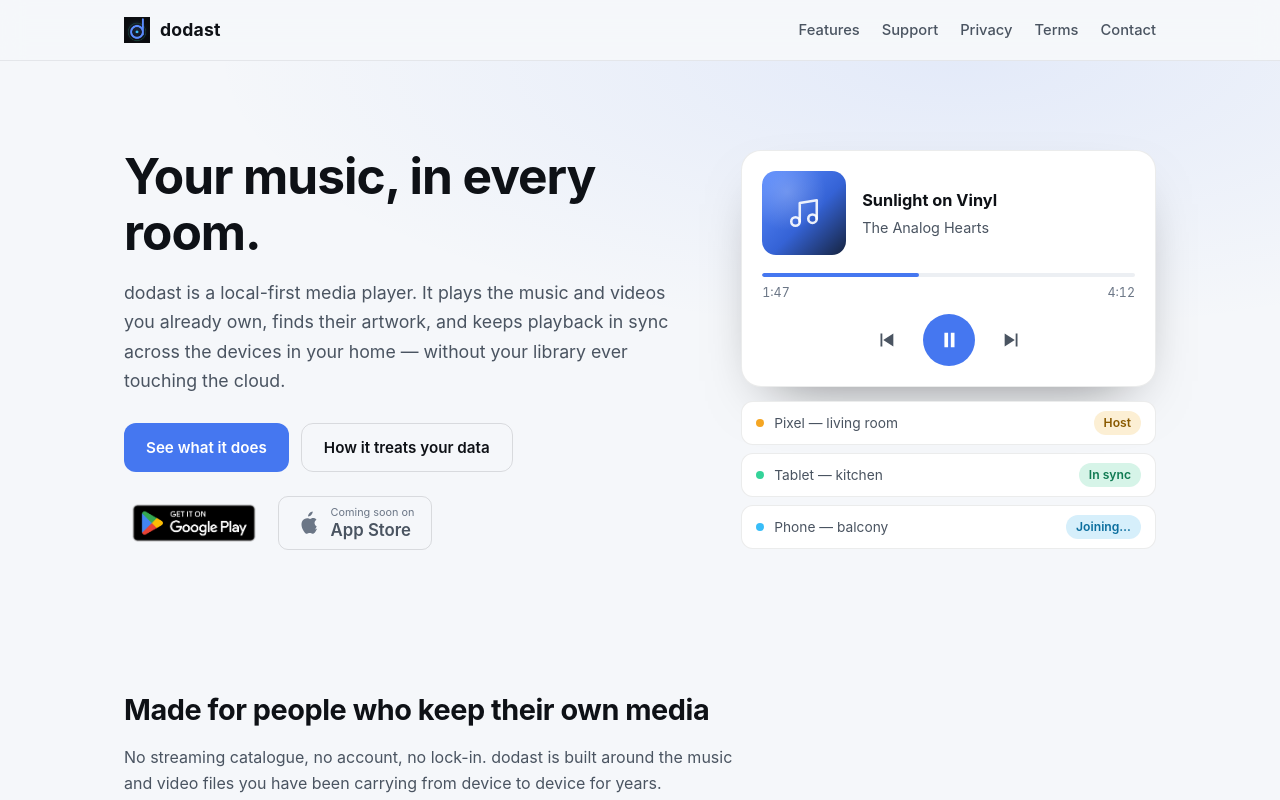
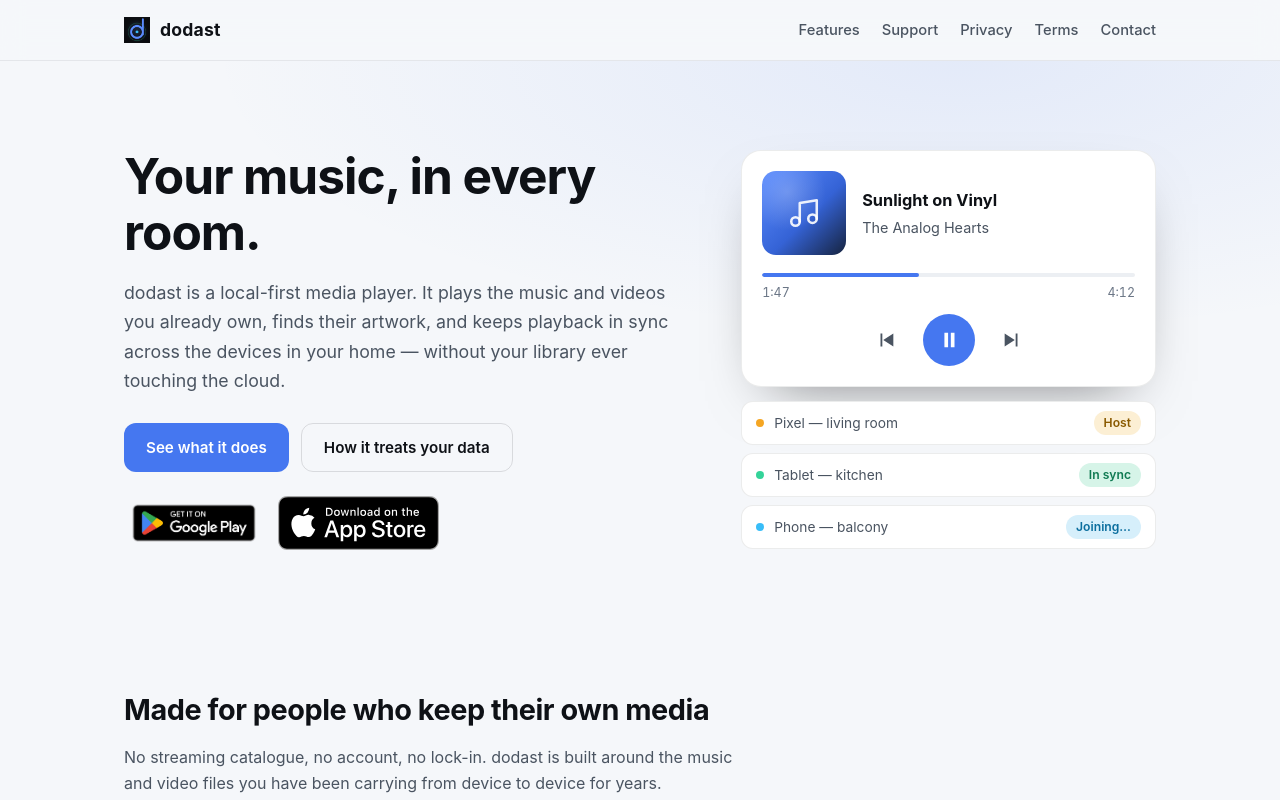
Before and after one commit to mkhakpaki/dodast, a plain HTML site: page index.html in a window 1280 px wide. Shown: the top 800 px of the page. Drawn offline with Linux system fonts and the light colour scheme.

Commit message:
Announce iOS release: real App Store badge and store links
Replace the 'Coming soon on App Store' placeholder in the hero with the
official Download on the App Store badge linking to the published app,
update the platform feature blurb and support FAQ to say dodast is live
on iOS, and drop the now-unused placeholder badge styles.

Co-Authored-By: Claude Fable 5 <noreply@anthropic.com>

```diff
--- a/index.html
+++ b/index.html
@@ -61,13 +61,9 @@
           <a href="https://play.google.com/store/apps/details?id=com.mkhakpaki.dodast" class="store-badge store-badge-play" aria-label="Get it on Google Play">
             <img src="google-play-badge.png" alt="Get it on Google Play" height="54">
           </a>
-          <div class="store-badge store-badge-soon" aria-label="Coming soon to the App Store">
-            <svg width="26" height="26" viewBox="0 0 24 24" fill="currentColor" aria-hidden="true"><path d="M16.365 1.43c0 1.14-.468 2.15-1.19 2.98-.813.93-2.008 1.65-3.05 1.56-.14-1.12.44-2.29 1.14-3.03.81-.87 2.23-1.53 3.1-1.51zM20.5 17.1c-.44 1.02-.98 1.98-1.66 2.87-.9 1.19-1.63 2.02-2.7 2.02-1.02 0-1.36-.66-2.55-.66-1.2 0-1.58.65-2.55.68-1.05.03-1.86-1.02-2.77-2.19-1.85-2.42-3.27-6.85-1.37-9.85.94-1.48 2.6-2.42 4.4-2.44 1.02-.02 1.98.68 2.6.68.62 0 1.79-.84 3.02-.72.51.02 1.96.2 2.89 1.55-2.53 1.4-2.14 4.98.19 5.96-.4.99-.62 1.6-1.5 3.1z"/></svg>
-            <div class="store-badge-text">
-              <span class="soon-label">Coming soon on</span>
-              <span class="soon-store">App Store</span>
-            </div>
-          </div>
+          <a href="https://apps.apple.com/us/app/dodast/id6790904205" class="store-badge store-badge-apple" aria-label="Download on the App Store">
+            <img src="app-store-badge.svg" alt="Download on the App Store" height="54">
+          </a>
         </div>
       </div>
 
@@ -164,7 +160,7 @@
             <svg width="22" height="22" viewBox="0 0 24 24" fill="none" stroke="currentColor" stroke-width="1.8" stroke-linecap="round" stroke-linejoin="round"><rect x="7" y="2" width="10" height="20" rx="2.5"/><path d="M11 18.5h2"/></svg>
           </div>
           <h3>One app, every platform</h3>
-          <p>Built with Kotlin and Compose Multiplatform — one shared codebase. Android lands first; iOS is taking shape on the very same foundation.</p>
+          <p>Built with Kotlin and Compose Multiplatform — one shared codebase, now live on both Android and iOS.</p>
         </article>
       </div>
     </div>
--- a/style.css
+++ b/style.css
@@ -189,21 +189,7 @@ a:hover { text-decoration: underline; }
 }
 
 .store-badge-play img { display: block; border-radius: 8px; }
-
-.store-badge-soon {
-  display: inline-flex;
-  align-items: center;
-  gap: 10px;
-  height: 54px;
-  padding: 0 16px;
-  border: 1px solid var(--border-default);
-  border-radius: 10px;
-  color: var(--text-tertiary);
-}
-.store-badge-soon svg { flex: none; }
-.store-badge-text { display: flex; flex-direction: column; line-height: 1.25; }
-.soon-label { font-size: 0.68rem; }
-.soon-store { font-size: 1.05rem; font-weight: 600; color: var(--text-secondary); }
+.store-badge-apple img { display: block; }
 
 .btn {
   display: inline-flex;
```
Also changed, not shown: support.html (+2 -2 lines), app-store-badge.svg (added).
